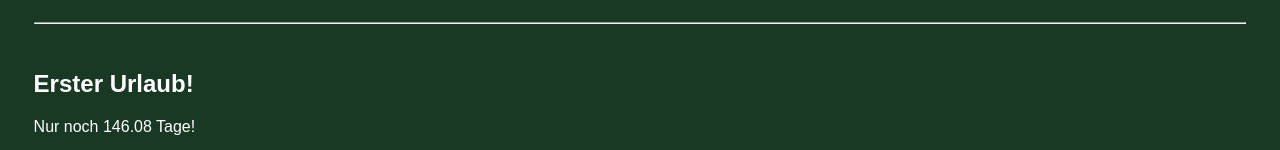
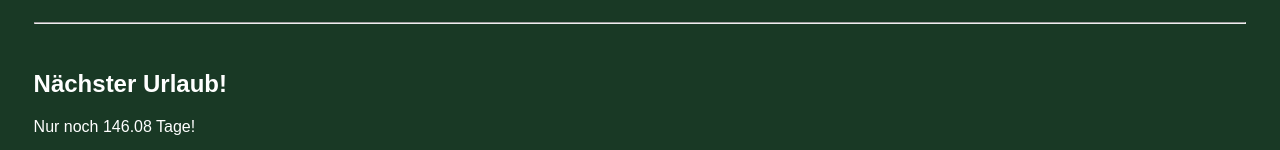
Before and after one commit to chatt33/progress-page, a plain HTML site: page index.html in a window 1280 px wide. Shown: the part 294-444 px from the top of the page. Drawn offline with Linux system fonts and the light colour scheme.

Commit message:
Update index.html

```diff
--- a/index.html
+++ b/index.html
@@ -22,7 +22,7 @@
         <br>
         <hr>
         <br>
-        <h2>Erster Urlaub!</h2>
+        <h2>Nächster Urlaub!</h2>
         <p id="zeit2"></p>
         <div id="myProgress">
             <div id="myBar2">
```
